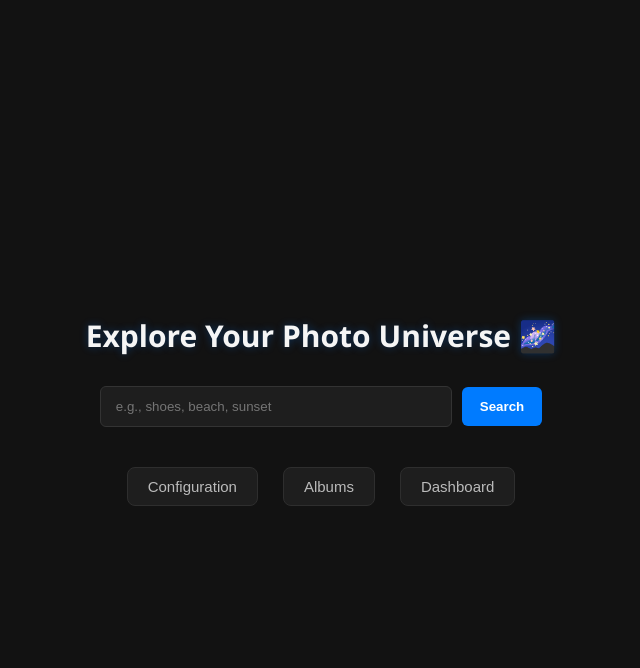
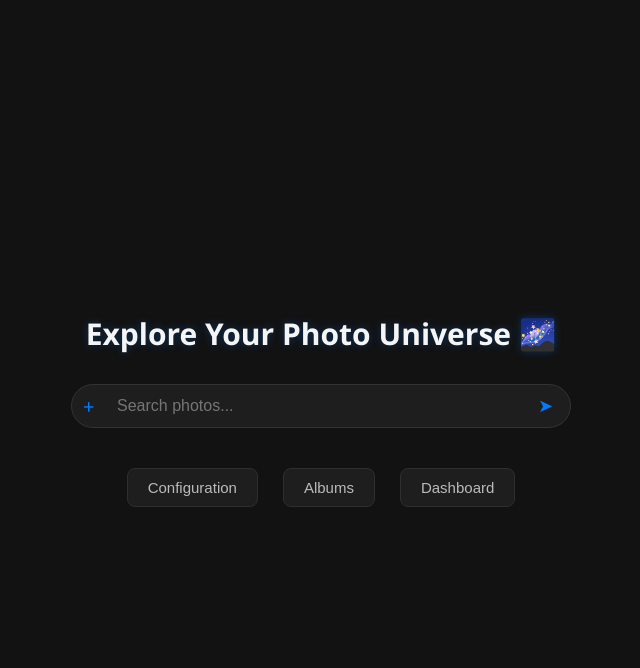
Before and after one commit to Kmann22/ai_photo_gallery, a Flask app: page / in a window 1280 px wide. Shown: the top 668 px of the page, without its empty margins (319-959 px from the left). Run offline with Flask 3, Linux system fonts and the light colour scheme; parts of the project's set-up code (start-up, migrations or seed data) failed here and were passed over.

Commit message:
Image2Image

```diff
--- a/main.py
+++ b/main.py
@@ -286,6 +286,35 @@ def generate_albums(embeddings_dict, num_clusters=6):
     print(f"✅ Created {len(albums)} smarter albums with semantic grouping.")
     return albums
 
+# ------------------- IMAGE-BASED SEARCH -------------------
+def search_images_by_file(image_file, embeddings_dict, top_k=10):
+    """
+    Given a file-like object (from Flask upload), return top_k similar images.
+    """
+    # Load FAISS index
+    index, filenames = load_faiss_index()
+    if index is None:
+        index, filenames = build_and_save_faiss_index(embeddings_dict)
+        if index is None:
+            print("No embeddings found.")
+            return []
+
+    try:
+        # Open and preprocess image
+        img = Image.open(image_file).convert("RGB")
+        image_input = preprocess_clip(img).unsqueeze(0).to(device)
+
+        with torch.no_grad():
+            embedding = model.encode_image(image_input)
+            embedding = embedding / embedding.norm(dim=-1, keepdim=True)
+
+        query_vec = embedding.cpu().numpy().astype("float32")
+        scores, indices = index.search(query_vec, top_k)
+        return [(filenames[i], float(scores[0][j])) for j, i in enumerate(indices[0])]
+    except Exception as e:
+        print(f"Image search failed: {e}")
+        return []
+
 # ------------------- FLASK APP -------------------
 app = Flask(__name__)
 
@@ -306,6 +335,16 @@ def search_route():
     results = search_images(query, embeddings_dict, top_k=30)
     image_paths = [f"/processed/{fname}" for fname, _ in results if os.path.exists(os.path.join(PROCESSED_DIR, fname))]
     return render_template("gallery.html", query=query, image_paths=image_paths)
+
+@app.route("/search_image", methods=["POST"])
+def search_image_route():
+    image_file = request.files.get("image")
+    if not image_file:
+        return render_template("home.html", error="Please upload an image.")
+
+    results = search_images_by_file(image_file, embeddings_dict, top_k=30)
+    image_paths = [f"/processed/{fname}" for fname, _ in results if os.path.exists(os.path.join(PROCESSED_DIR, fname))]
+    return render_template("gallery.html", query="Image Search", image_paths=image_paths)
 
 @app.route("/processed/<path:filename>")
 def serve_processed(filename):
--- a/templates/home.html
+++ b/templates/home.html
@@ -24,42 +24,77 @@
         }
 
         /* --- SEARCH FORM --- */
-        form {
+        .search-container {
             display: flex;
-            gap: 10px;
             align-items: center;
-            justify-content: center;
+            position: relative;
+            width: 100%;
+            max-width: 500px;
         }
 
-        input[type="text"] {
-            padding: 12px 15px;
-            width: 320px;
-            border-radius: 6px;
+        /* Input with padding for icons */
+        .search-container input[type="text"] {
+            width: 100%;
+            padding: 12px 45px 12px 45px;
+            border-radius: 25px;
             border: 1px solid #333;
             background-color: #1e1e1e;
             color: #e0e0e0;
             outline: none;
-            transition: border-color 0.3s;
+            font-size: 16px;
+            transition: border-color 0.3s, box-shadow 0.3s;
         }
 
-        input[type="text"]:focus {
+        .search-container input[type="text"]:focus {
             border-color: #007bff;
+            box-shadow: 0 0 8px rgba(0,123,255,0.4);
         }
 
-        button[type="submit"] {
-            padding: 12px 18px;
-            border: none;
-            background-color: #007bff;
-            color: white;
-            border-radius: 6px;
+        /* Left + icon */
+        .upload-icon {
+            position: absolute;
+            left: 12px;
+            top: 50%;
+            transform: translateY(-50%);
+            font-size: 20px;
+            color: #007bff;
             cursor: pointer;
-            font-weight: 600;
-            transition: background-color 0.2s, transform 0.2s;
         }
 
-        button[type="submit"]:hover {
-            background-color: #0056b3;
-            transform: translateY(-1px);
+        .upload-icon:hover::after {
+            content: "Upload image to search";
+            position: absolute;
+            top: -30px;
+            left: 50%;
+            transform: translateX(-50%);
+            background-color: #333;
+            color: white;
+            padding: 5px 10px;
+            border-radius: 6px;
+            font-size: 13px;
+            white-space: nowrap;
+            opacity: 1;
+            pointer-events: none;
+        }
+
+        /* Right arrow button */
+        .submit-arrow {
+            position: absolute;
+            right: 12px;
+            top: 50%;
+            transform: translateY(-50%);
+            font-size: 18px;
+            color: #007bff;
+            background: none;
+            border: none;
+            cursor: pointer;
+            outline: none;
+            transition: color 0.2s, transform 0.2s;
+        }
+
+        .submit-arrow:hover {
+            color: #fff;
+            transform: translateY(-50%) scale(1.1);
         }
 
         /* --- BUTTON GROUP BELOW SEARCH --- */
@@ -104,10 +139,17 @@
 <body>
     <h1>Explore Your Photo Universe 🌌</h1>
 
-    <!-- Search Section -->
-    <form action="/search" method="post">
-        <input type="text" name="query" placeholder="e.g., shoes, beach, sunset">
-        <button type="submit">Search</button>
+    <!-- Search Form -->
+    <form id="search-form" action="/search" method="post" enctype="multipart/form-data" class="search-container">
+        <!-- Left + icon -->
+        <label class="upload-icon" for="image-upload">+</label>
+        <input type="file" id="image-upload" name="image" accept="image/*" hidden>
+
+        <!-- Text input -->
+        <input type="text" id="query" name="query" placeholder="Search photos...">
+
+        <!-- Right arrow submit -->
+        <button type="submit" class="submit-arrow">&#10148;</button>
     </form>
 
     {% if error %}
@@ -119,11 +161,30 @@
         <button onclick="window.location.href='#'">Configuration</button>
         <button onclick="window.location.href='/albums'">Albums</button>
         <button onclick="window.location.href='/dashboard'">Dashboard</button>
-
     </div>
 
     <footer>
         <p>Powered by CLIP & FAISS | Caymann's Image Search</p>
     </footer>
+
+    <script>
+        const form = document.getElementById('search-form');
+        const imageInput = document.getElementById('image-upload');
+
+        // Automatically submit form when image is selected
+        imageInput.addEventListener('change', () => {
+            if (imageInput.files.length > 0) {
+                form.action = '/search_image';
+                form.submit();
+            }
+        });
+
+        // Submit text search normally
+        form.addEventListener('submit', (e) => {
+            if (imageInput.files.length === 0) {
+                form.action = '/search';
+            }
+        });
+    </script>
 </body>
 </html>
```
